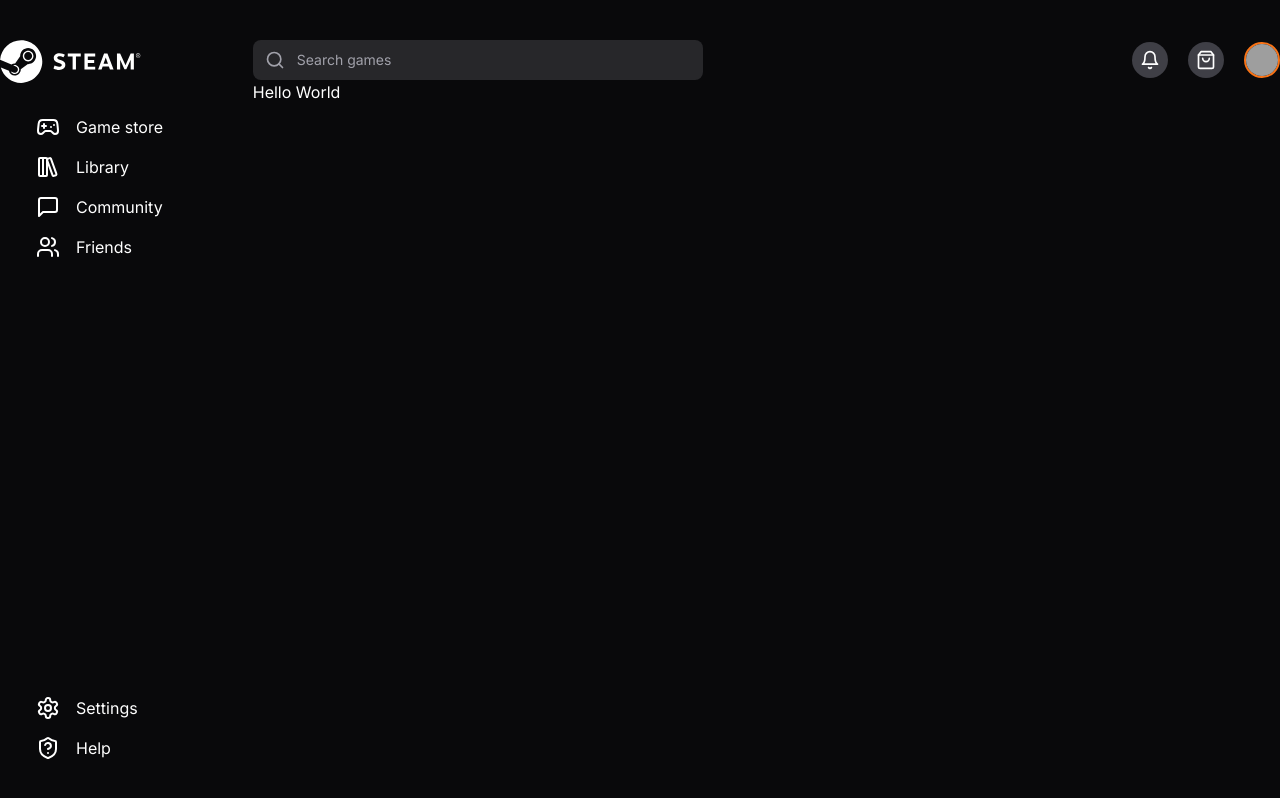
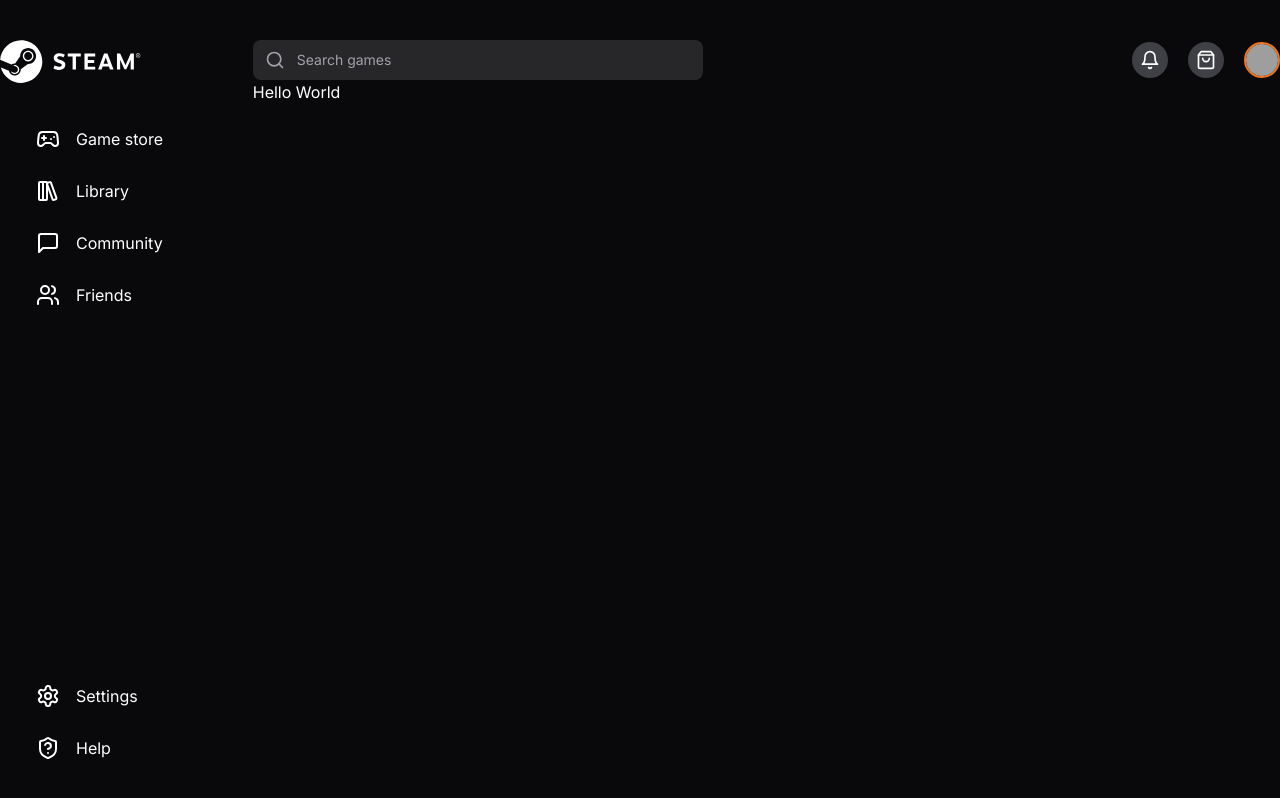
Before and after one commit to Pdro-marqss/steam-redesign, a Next.js app: page / in a window 1280 px wide. Built offline with nearby package versions, Linux system fonts and the light colour scheme; grey boxes are pictures that could not be loaded.

Commit message:
feat: headers(top+side) adjusts

```diff
--- a/src/components/search-form.tsx
+++ b/src/components/search-form.tsx
@@ -12,7 +12,7 @@
             name="searchgame"
             placeholder="Search games"
             required
-            autoComplete="false"
+            autoComplete="off"
          />
       </form>
    );
--- a/src/components/side-header-menu.tsx
+++ b/src/components/side-header-menu.tsx
@@ -19,7 +19,7 @@
             />
          </Link>
          <div className="h-full flex flex-col justify-between">
-            <div className="flex flex-col gap-4">
+            <div className="flex flex-col gap-7 mt-3">
                <span className="flex gap-4 pl-9">
                   <Gamepad2 />
                   Game store
@@ -38,7 +38,7 @@
                </span>
             </div>
 
-            <div className="flex flex-col gap-4">
+            <div className="flex flex-col gap-7">
                <span className="flex gap-4 pl-9">
                   <Settings />
                   Settings
```
